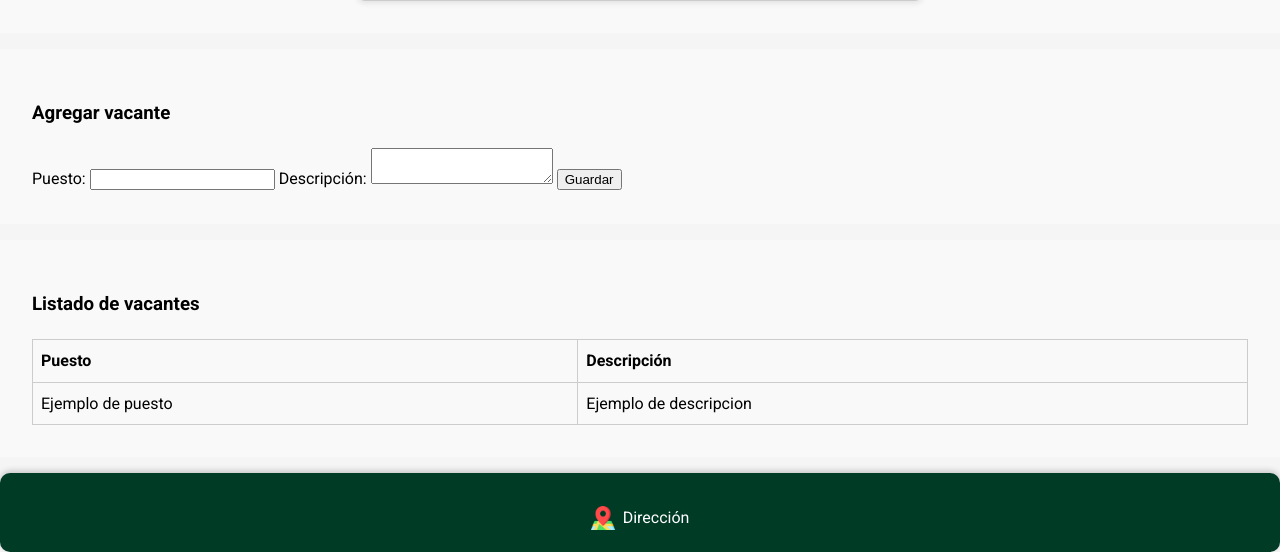
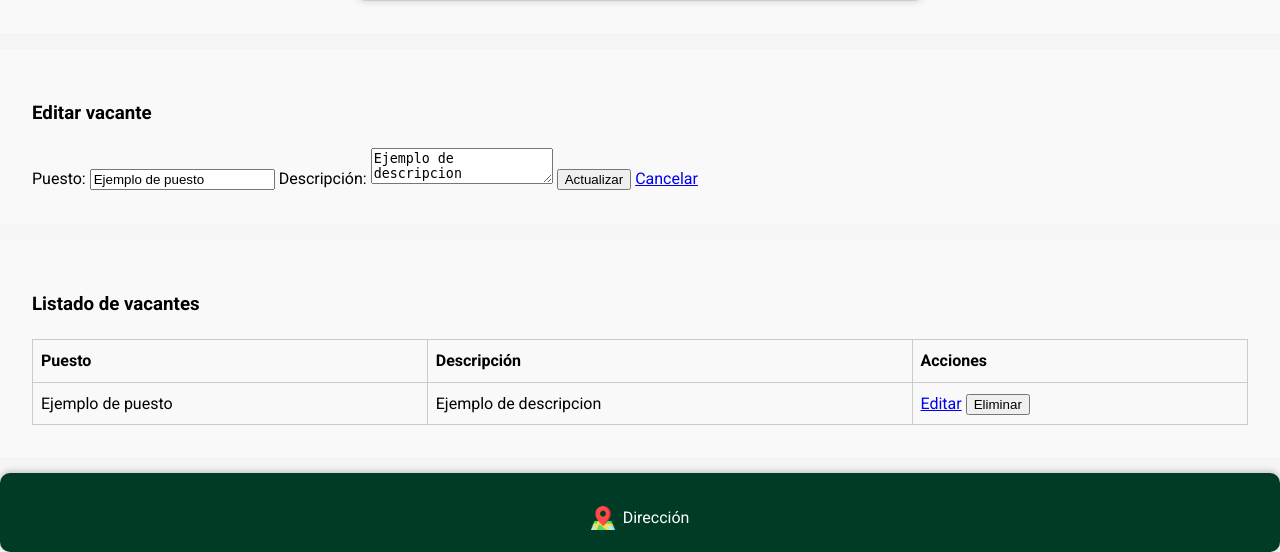
Before and after one commit to ALEXSTR19/Sitio-Pemex, a PHP site: page /vacantes.php?edit=1 in a window 1280 px wide. Shown: the part 951-1503 px from the top of the page. Run offline with PHP 8.4, Linux system fonts and the light colour scheme; a user stored in the database is signed in; data comes from the database, SQL or seed files in the repository.

Commit message:
feat: allow admins to edit and delete job postings

```diff
--- a/vacantes.php
+++ b/vacantes.php
@@ -2,15 +2,38 @@
 session_start();
 require_once "conexion.php";
 
-if(isset($_SESSION['usuario_id']) && $_SERVER['REQUEST_METHOD'] === 'POST' && isset($_POST['puesto'], $_POST['descripcion'])) {
-    $puesto = trim($_POST['puesto']);
-    $descripcion = trim($_POST['descripcion']);
-    $stmt = $conn->prepare("INSERT INTO vacantes (puesto, descripcion) VALUES (?, ?)");
-    $stmt->bind_param('ss', $puesto, $descripcion);
-    $stmt->execute();
+if(isset($_SESSION['usuario_id']) && $_SERVER['REQUEST_METHOD'] === 'POST') {
+    if (isset($_POST['update_id'], $_POST['puesto'], $_POST['descripcion'])) {
+        $update_id = (int)$_POST['update_id'];
+        $puesto = trim($_POST['puesto']);
+        $descripcion = trim($_POST['descripcion']);
+        $stmt = $conn->prepare('UPDATE vacantes SET puesto = ?, descripcion = ? WHERE id = ?');
+        $stmt->bind_param('ssi', $puesto, $descripcion, $update_id);
+        $stmt->execute();
+    } elseif (isset($_POST['delete_id'])) {
+        $delete_id = (int)$_POST['delete_id'];
+        $stmt = $conn->prepare('DELETE FROM vacantes WHERE id = ?');
+        $stmt->bind_param('i', $delete_id);
+        $stmt->execute();
+    } elseif (isset($_POST['puesto'], $_POST['descripcion'])) {
+        $puesto = trim($_POST['puesto']);
+        $descripcion = trim($_POST['descripcion']);
+        $stmt = $conn->prepare('INSERT INTO vacantes (puesto, descripcion) VALUES (?, ?)');
+        $stmt->bind_param('ss', $puesto, $descripcion);
+        $stmt->execute();
+    }
 }
 
 $vacantes = $conn->query("SELECT id, puesto, descripcion FROM vacantes");
+
+$vacante_editar = null;
+if (isset($_GET['edit']) && isset($_SESSION['usuario_id'])) {
+    $edit_id = (int)$_GET['edit'];
+    $stmt = $conn->prepare('SELECT id, puesto, descripcion FROM vacantes WHERE id = ?');
+    $stmt->bind_param('i', $edit_id);
+    $stmt->execute();
+    $vacante_editar = $stmt->get_result()->fetch_assoc();
+}
 
 $puesto_solicitud = isset($_GET['puesto']) ? $_GET['puesto'] : '';
 ?>
@@ -89,8 +112,20 @@ $puesto_solicitud = isset($_GET['puesto']) ? $_GET['puesto'] : '';
     </section>
 
 <?php if(isset($_SESSION['usuario_id'])): ?>
-<?php $vacantes_admin = $conn->query("SELECT puesto, descripcion FROM vacantes"); ?>
+<?php $vacantes_admin = $conn->query("SELECT id, puesto, descripcion FROM vacantes"); ?>
 <section class="seccion">
+<?php if ($vacante_editar): ?>
+  <h3>Editar vacante</h3>
+  <form method="POST" action="vacantes.php">
+    <input type="hidden" name="update_id" value="<?php echo $vacante_editar['id']; ?>">
+    <label for="puesto_nuevo">Puesto:</label>
+    <input type="text" id="puesto_nuevo" name="puesto" required value="<?php echo htmlspecialchars($vacante_editar['puesto']); ?>">
+    <label for="descripcion_nueva">Descripci&oacute;n:</label>
+    <textarea id="descripcion_nueva" name="descripcion" required><?php echo htmlspecialchars($vacante_editar['descripcion']); ?></textarea>
+    <button type="submit">Actualizar</button>
+    <a href="vacantes.php">Cancelar</a>
+  </form>
+<?php else: ?>
   <h3>Agregar vacante</h3>
   <form method="POST" action="vacantes.php">
     <label for="puesto_nuevo">Puesto:</label>
@@ -99,15 +134,23 @@ $puesto_solicitud = isset($_GET['puesto']) ? $_GET['puesto'] : '';
     <textarea id="descripcion_nueva" name="descripcion" required></textarea>
     <button type="submit">Guardar</button>
   </form>
+<?php endif; ?>
 </section>
 <section class="seccion">
   <h3>Listado de vacantes</h3>
   <table class="vacantes-table">
-    <tr><th>Puesto</th><th>Descripci&oacute;n</th></tr>
+    <tr><th>Puesto</th><th>Descripci&oacute;n</th><th>Acciones</th></tr>
     <?php while($row = $vacantes_admin->fetch_assoc()): ?>
     <tr>
       <td><?php echo htmlspecialchars($row['puesto']); ?></td>
       <td><?php echo htmlspecialchars($row['descripcion']); ?></td>
+      <td>
+        <a href="vacantes.php?edit=<?php echo $row['id']; ?>">Editar</a>
+        <form method="POST" action="vacantes.php" style="display:inline;">
+          <input type="hidden" name="delete_id" value="<?php echo $row['id']; ?>">
+          <button type="submit" onclick="return confirm('¿Eliminar vacante?');">Eliminar</button>
+        </form>
+      </td>
     </tr>
     <?php endwhile; ?>
   </table>
```
Also changed, not shown: dashboard.php (+50 -8 lines), README.md.
